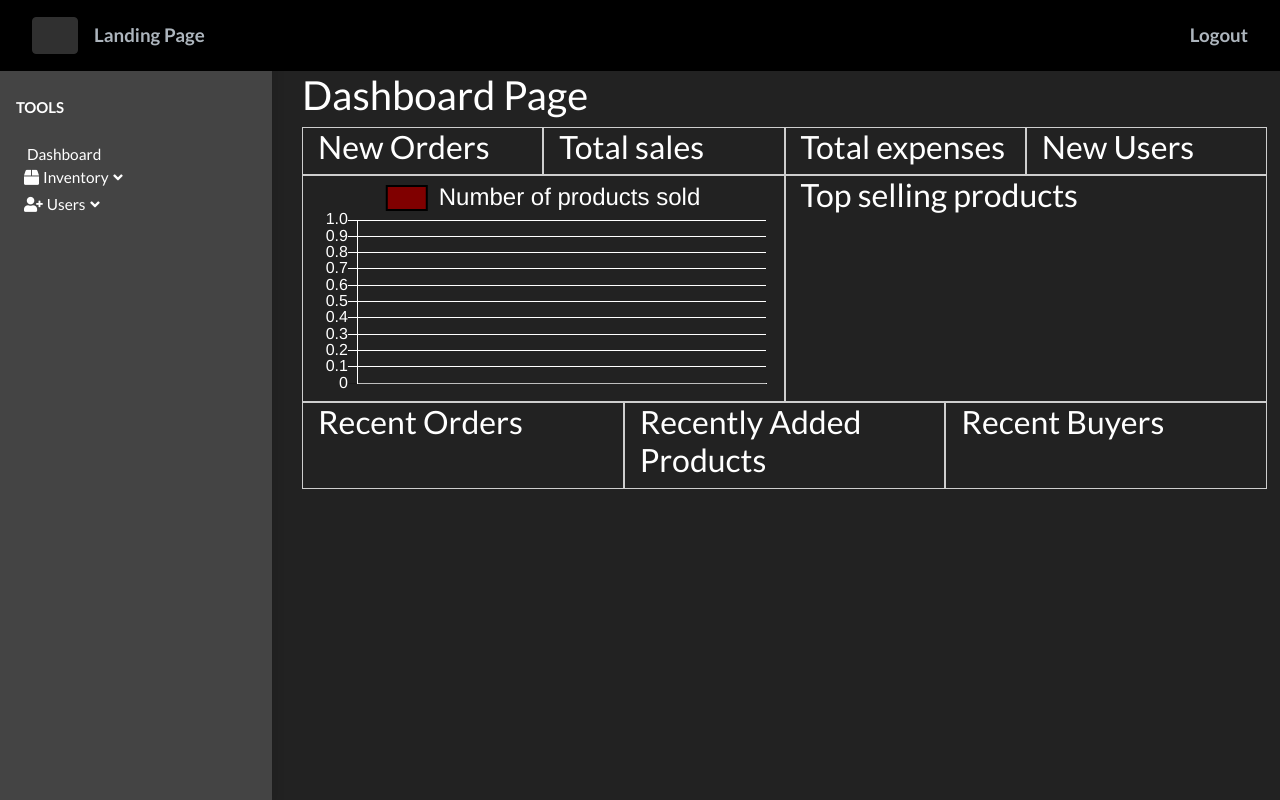
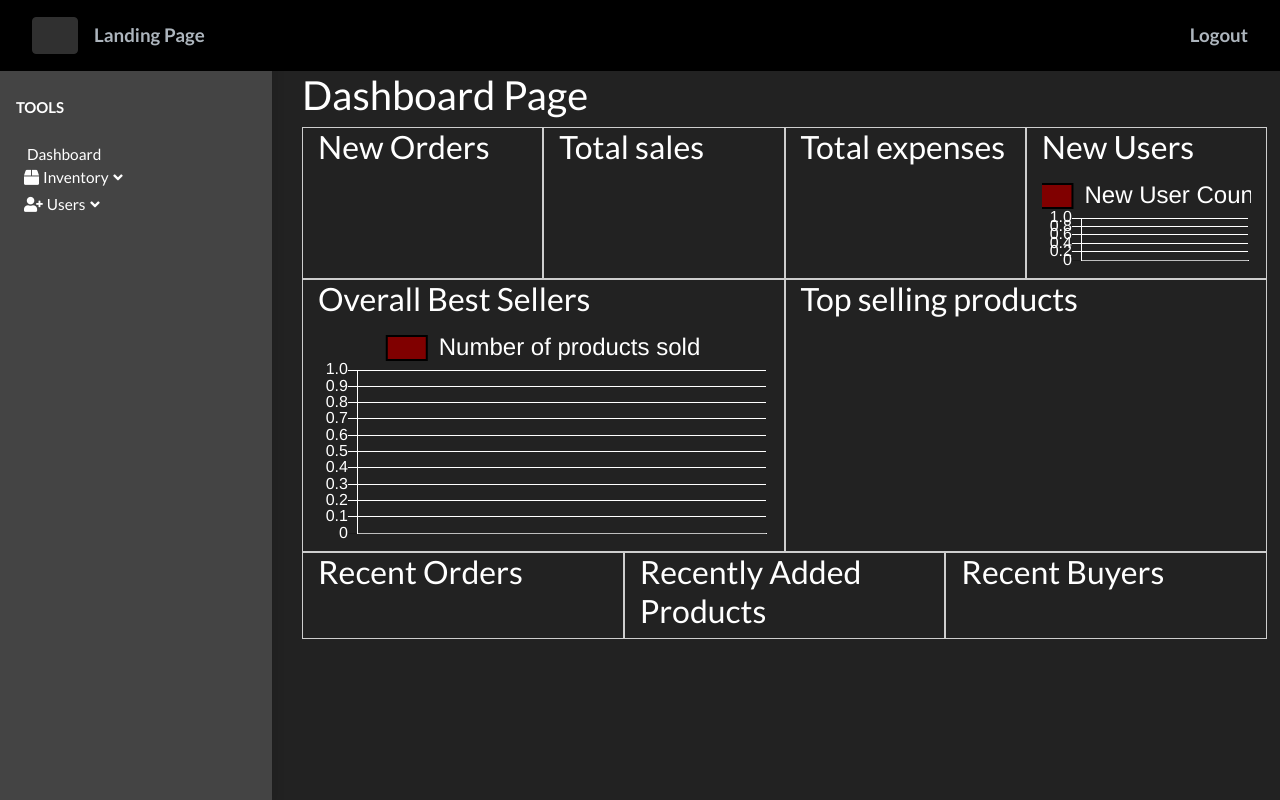
Before and after one commit to ethan-rui/fullstack-flask, a Flask app: template templates/admin/dashboard.html in a window 1280 px wide. Run offline with Flask 2, Linux system fonts and the light colour scheme; the template is opened without the code that fills it: most values are stand-ins (such as "Sample title", 1, 10 or a date in 2020); parts of the project's set-up code (start-up, migrations or seed data) failed here and were passed over; some libraries are stand-ins or nearby versions.

Commit message:
update boogaloo part 2
seriously I have to go home to do this send help

```diff
--- a/templates/admin/dashboard.html
+++ b/templates/admin/dashboard.html
@@ -18,10 +18,10 @@ Dashboard
                 <h3>Total expenses</h3>
             </div>
             <div class="col-12 col-lg-3 row-lg-3"  style="border:1px solid #cecece;">
-                <h3>New Users</h3>
+                <h3>New Users</h3><canvas id="newUserChart"></canvas>
             </div>
             <div class="col-12 col-lg-6"  style="border:1px solid #cecece;">
-                <canvas id="barChart"></canvas>
+                <h3>Overall Best Sellers</h3><canvas id="barChart"></canvas>
             </div>
             <div class="col-12 col-lg-6"  style="border:1px solid #cecece;">
                 <h3>Top selling products</h3>
@@ -41,6 +41,69 @@ Dashboard
 
 
 <script>
+    // New Users
+    var ctx = document.getElementById('newUserChart').getContext('2d');
+    var barChart = new Chart(ctx, {
+        type: 'line',
+        data: {
+            labels: [],
+    datasets: [{
+        label: 'New User Count',
+        data: [],
+        backgroundColor: [
+        'rgba(128, 0, 0, 1)',
+        'rgba(255, 255, 155, 1)',
+        'rgba(0, 206, 86, 1)',
+        'rgba(0, 0, 155, 1)',
+        'rgba(128, 0, 0, 1)',
+        'rgba(128, 0, 0, 1)',
+    ],
+        borderColor: [
+        'rgba(0, 0, 0, 1)',
+        'rgba(0, 0, 0, 1)',
+        'rgba(0, 0, 0, 1)',
+        'rgba(0, 0, 0, 1)',
+        'rgba(0, 0, 0, 1)',
+        'rgba(0, 0, 0, 1)',
+    ],
+        borderWidth: 2,
+        lineTension: 0
+        }]
+    },
+    options: {
+        legend: {
+            labels: {
+                fontSize: 24,
+                    fontColor: 'white',
+            }
+        },
+        scales: {
+            yAxes: [{
+                ticks: {
+                    fontSize: 16,
+                    fontColor: 'white',
+                    beginAtZero: true
+                }
+                ,
+                gridLines: {
+                    color: "white"
+                }
+            }],
+                xAxes: [{
+                    ticks: {
+                        fontSize: 16,
+                        fontColor: 'white',
+                        beginAtZero: true
+                    },
+                    gridLines: {
+                        color: "white"
+                    }
+                }]
+        }
+    }
+});
+
+// Overall Best Sellers Chart
     var ctx = document.getElementById('barChart').getContext('2d');
     var barChart = new Chart(ctx, {
         type: 'bar',
```
